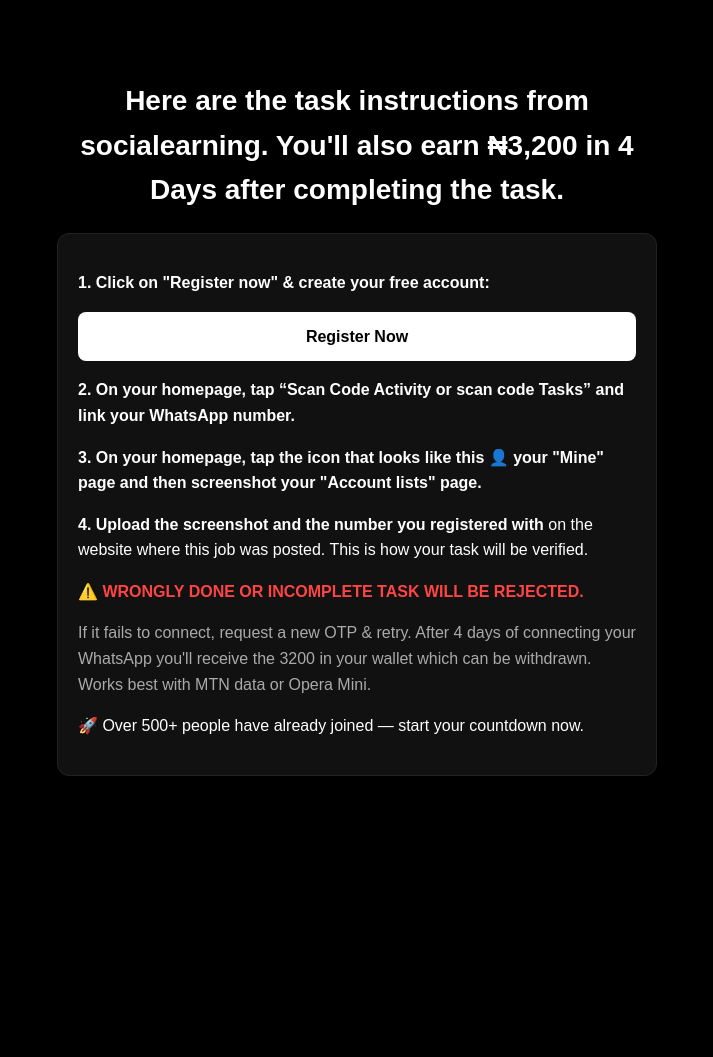
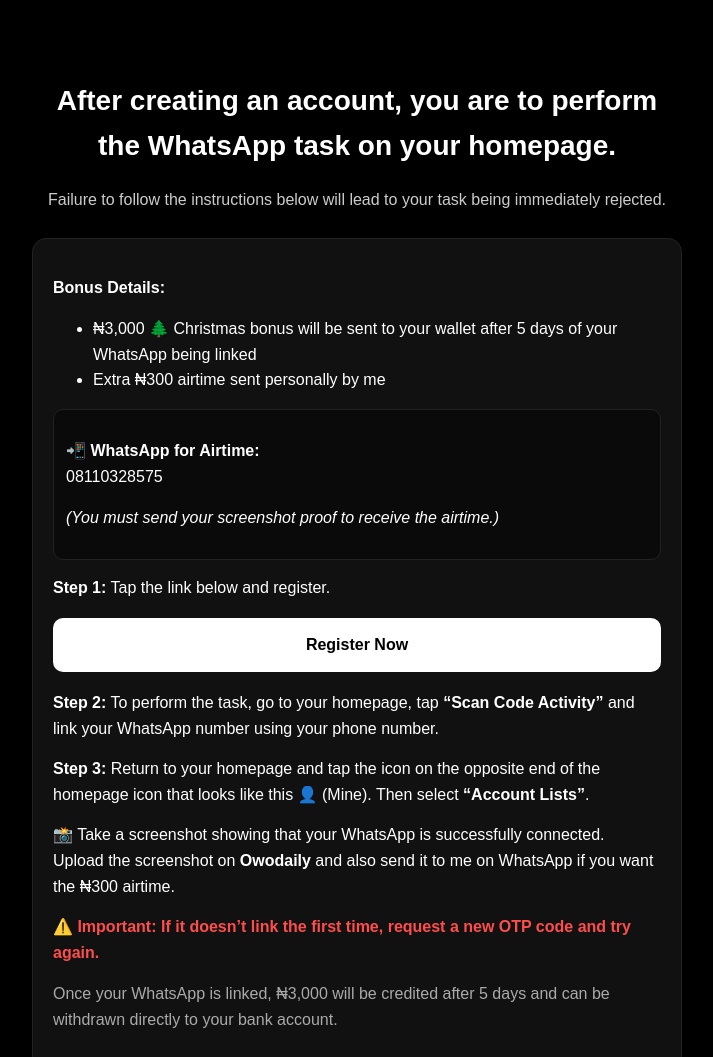
Before and after one commit to Praise4410/Instructions, a plain HTML site: page index.html in a window 1280 px wide. Shown: the top 1057 px of the page, without its empty margins (283-996 px from the left). Before the commit the page ends 836 px from the top, so only its background shows below. Drawn offline with Linux system fonts and the light colour scheme.

Commit message:
Update index.html

```diff
--- a/index.html
+++ b/index.html
@@ -2,7 +2,7 @@
 <head>
   <meta charset="UTF-8" />
   <meta name="viewport" content="width=device-width, initial-scale=1.0" />
-  <title>Task Instructions</title>
+  <title>Christmas Bonus Task</title>
   <style>
     body {
       margin: 0;
@@ -13,7 +13,7 @@
       line-height: 1.6;
     }
     .container {
-      max-width: 600px;
+      max-width: 650px;
       margin: 40px auto;
       padding: 20px;
     }
@@ -22,54 +22,88 @@
       font-size: 28px;
       font-weight: 700;
     }
+    .sub {
+      text-align: center;
+      color: #ccc;
+      margin-top: 5px;
+    }
     .card {
       background: #111;
       border: 1px solid #222;
       padding: 20px;
-      border-radius: 12px;
-      margin-top: 20px;
+      border-radius: 14px;
+      margin-top: 25px;
     }
     a.button {
       display: block;
       text-align: center;
       background: #fff;
       color: #000;
-      padding: 12px;
-      border-radius: 8px;
+      padding: 14px;
+      border-radius: 10px;
       text-decoration: none;
+      font-weight: bold;
+      margin: 18px 0;
+    }
+    .step {
+      margin-top: 15px;
+    }
+    .warn {
+      color: #ff4d4d;
       font-weight: bold;
       margin-top: 15px;
     }
-    .warn {
-      color: #ff4444;
-      font-weight: bold;
+    .note {
+      color: #aaa;
       margin-top: 10px;
     }
-    .tip {
-      color: #aaa;
-      margin-top: 10px;
+    .contact {
+      margin-top: 15px;
+      padding: 12px;
+      background: #0a0a0a;
+      border-radius: 10px;
+      border: 1px solid #222;
     }
   </style>
 </head>
 <body>
   <div class="container">
-    <h1>Here are the task instructions from socialearning. You'll also earn ₦3,200 in 4 Days after completing the task.</h1><div class="card">
-  <p><strong>1. Click on "Register now" & create your free account:</strong></p>
-  <a class="button" href="https://cashshare.net?inviteCode=AVRYBANU" target="_blank">Register Now</a>
+    <h1>After creating an account, you are to perform the WhatsApp task on your homepage.</h1>
+    <p class="sub">Failure to follow the instructions below will lead to your task being immediately rejected.</p><div class="card">
+  <p><strong>Bonus Details:</strong></p>
+  <ul>
+    <li>₦3,000 🌲 Christmas bonus will be sent to your wallet after 5 days of your WhatsApp being linked</li>
+    <li>Extra ₦300 airtime sent personally by me</li>
+  </ul>
 
-  <p><strong>2. On your homepage, tap “Scan Code Activity or scan code Tasks” and link your WhatsApp number.</strong></p>
+  <div class="contact">
+    <p><strong>📲 WhatsApp for Airtime:</strong><br>08110328575</p>
+    <p><em>(You must send your screenshot proof to receive the airtime.)</em></p>
+  </div>
 
-  <p><strong>3. On your homepage, tap the icon that looks like this 👤 your "Mine" page and then screenshot your "Account lists" page.</strong></p>
+  <div class="step">
+    <strong>Step 1:</strong> Tap the link below and register.
+    <a class="button" href="https://cashshare.net?inviteCode=AVRYBANU" target="_blank">Register Now</a>
+  </div>
 
-  <p><strong>4. Upload the screenshot and the number you registered with</strong> on the website where this job was posted. This is how your task will be verified.</p>
+  <div class="step">
+    <strong>Step 2:</strong> To perform the task, go to your homepage, tap <strong>“Scan Code Activity”</strong> and link your WhatsApp number using your phone number.
+  </div>
 
-  <p class="warn">⚠️ WRONGLY DONE OR INCOMPLETE TASK WILL BE REJECTED.</p>
+  <div class="step">
+    <strong>Step 3:</strong> Return to your homepage and tap the icon on the opposite end of the homepage icon that looks like this 👤 (Mine). Then select <strong>“Account Lists”</strong>.
+  </div>
 
-  <p class="tip">If it fails to connect, request a new OTP & retry. After 4 days of connecting your WhatsApp you'll receive the 3200 in your wallet which can be withdrawn.<br>Works best with MTN data or Opera Mini.</p>
+  <div class="step">
+    📸 Take a screenshot showing that your WhatsApp is successfully connected.
+    <br>Upload the screenshot on <strong>Owodaily</strong> and also send it to me on WhatsApp if you want the ₦300 airtime.
+  </div>
 
-  <p>🚀 Over 500+ people have already joined — start your countdown now.</p>
+  <p class="warn">⚠️ Important: If it doesn’t link the first time, request a new OTP code and try again.</p>
+
+  <p class="note">Once your WhatsApp is linked, ₦3,000 will be credited after 5 days and can be withdrawn directly to your bank account.</p>
 </div>
 
   </div>
 </body>
-</html>
+    </html>
```
